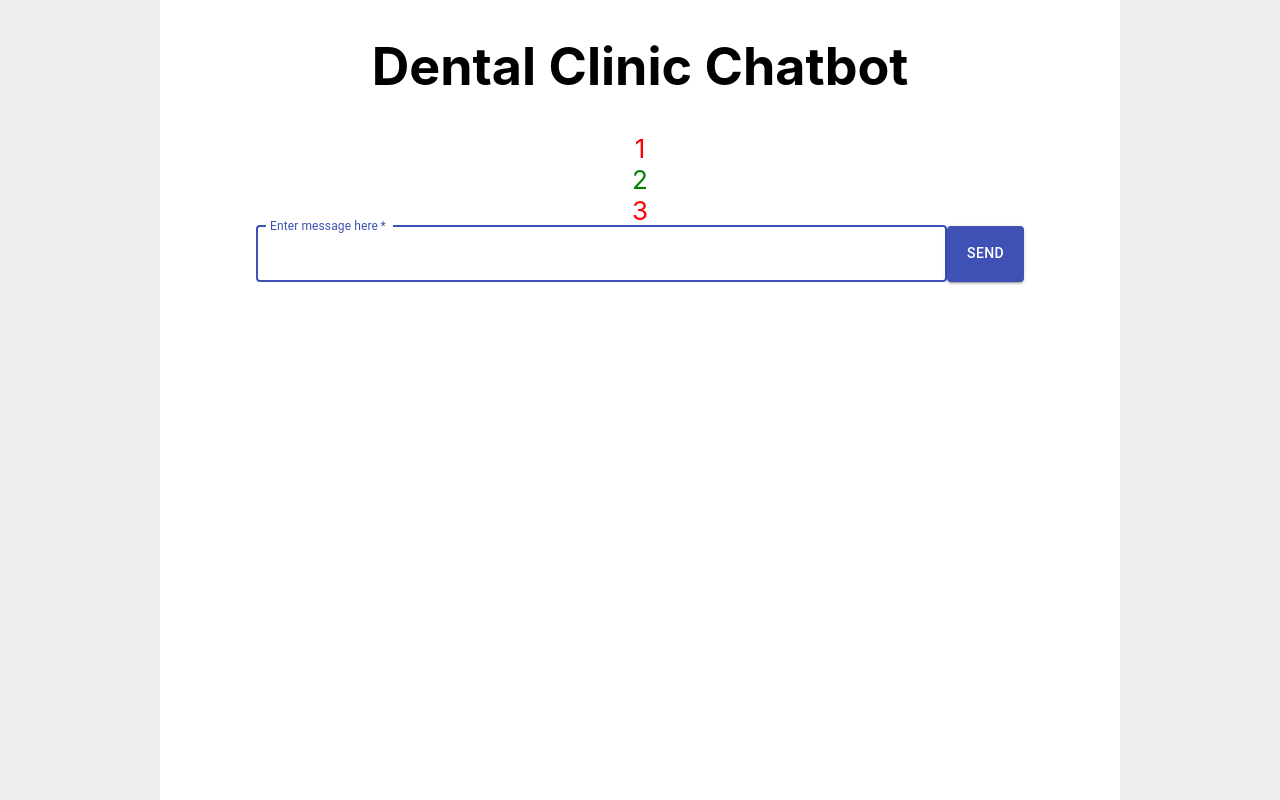
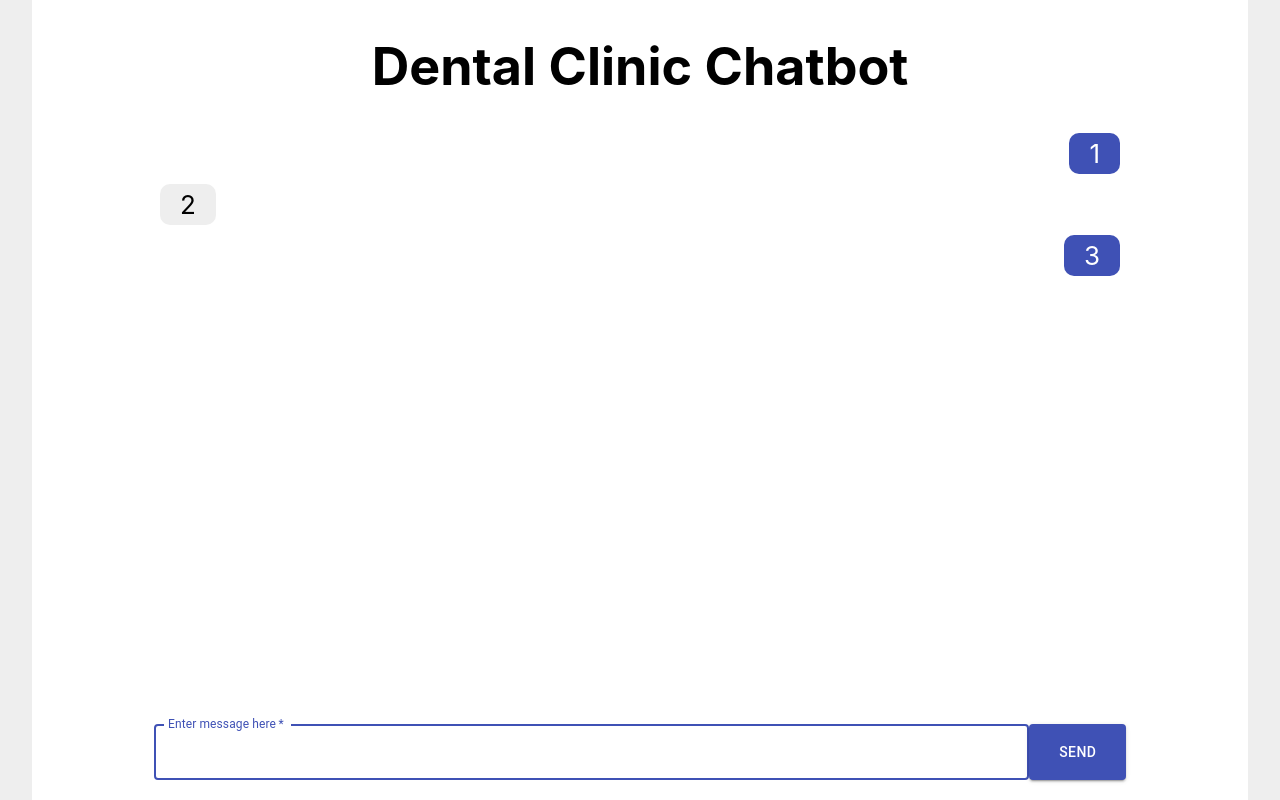
Before and after one commit to yifaneye/dental-clinic-chatbot-frontend, a React (Create React App) app: page / in a window 1280 px wide. Built offline with nearby package versions, Linux system fonts and the light colour scheme.

Commit message:
Enhance different styles to message and reply

```diff
--- a/src/App.css
+++ b/src/App.css
@@ -15,6 +15,7 @@
 }
 
 .App-header {
+  position: relative;
   background-color: #fff;
   min-height: 100vh;
   max-width: 960px;
@@ -24,6 +25,7 @@
   align-items: center;
   justify-content: start;
   font-size: calc(10px + 2vmin);
+  padding: 0 10%;
 }
 
 .App-link {
--- a/src/App.js
+++ b/src/App.js
@@ -8,6 +8,8 @@ import Grid from "@material-ui/core/Grid";
 
 const useStyles = makeStyles(() => ({
   form: {
+    position: 'absolute',
+    bottom: '20px',
     width: '80%',
   },
   inputWrapper: {
@@ -24,11 +26,20 @@ const useStyles = makeStyles(() => ({
   button: {
     height: '55.98px',
   },
+  messageBox: {
+    borderRadius: '10px',
+    marginBottom: '10px',
+    padding: '5px 20px',
+  },
   message: {
-    color: 'red',
+    alignSelf: 'flex-end',
+    background: '#3f51b5',
+    color: 'white',
   },
   reply: {
-    color: 'green',
+    alignSelf: 'flex-start',
+    background: '#eee',
+    color: 'black',
   },
 }));
 
@@ -83,7 +94,7 @@ function App() {
       <header className="App-header">
         <h1>Dental Clinic Chatbot</h1>
         {messages.map((item, index) => (
-          <div key={index} className={item.type === 'message' ? classes.message : classes.reply}>
+          <div key={index} className={`${classes.messageBox} ${item.type === 'message' ? classes.message : classes.reply}`}>
             {item.content}
           </div>
         ))}
```
